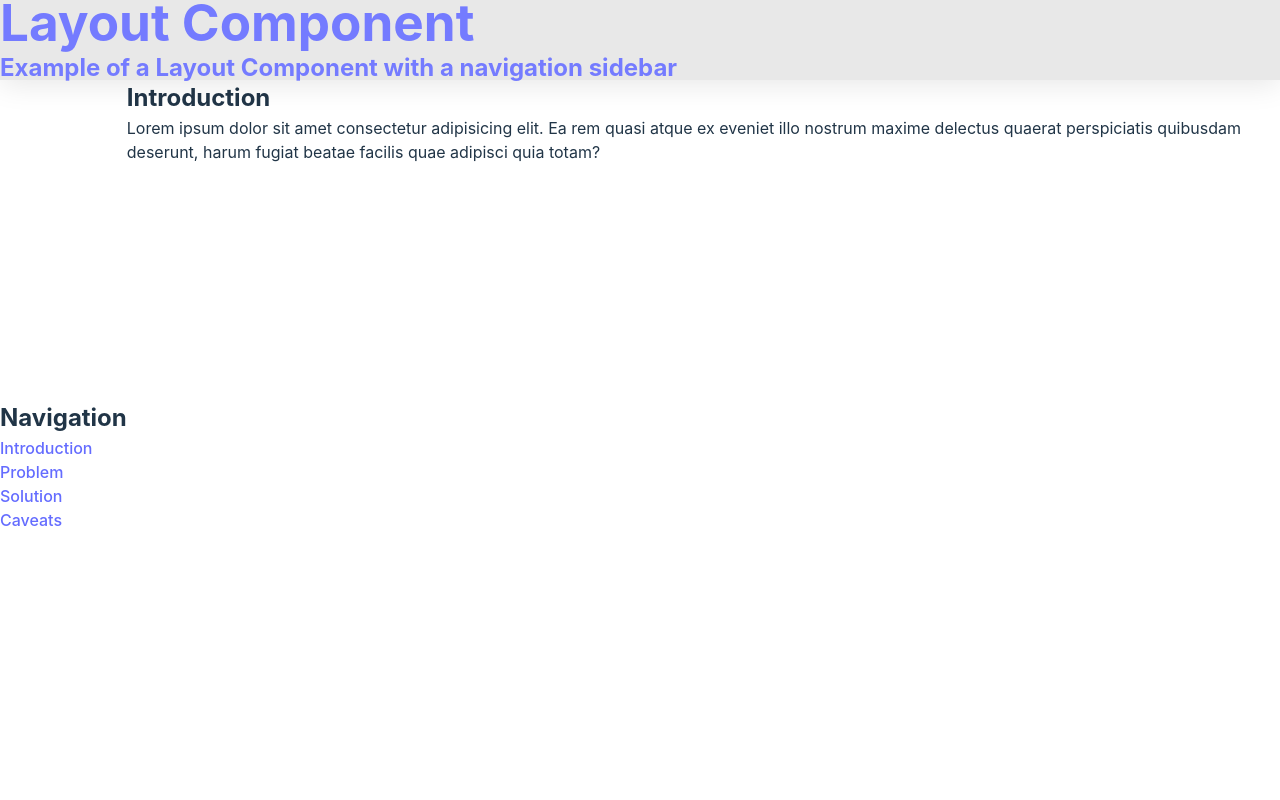
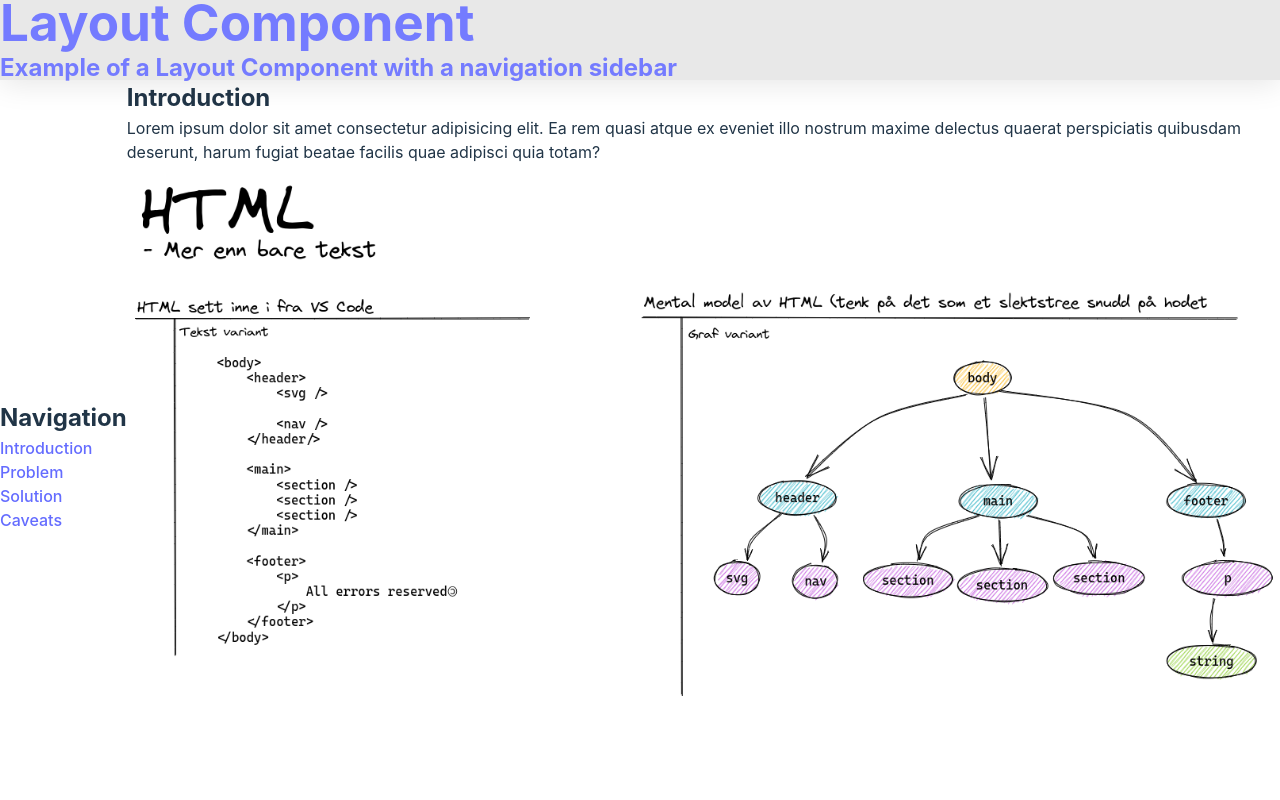
Before and after one commit to LarsGJobloop/react-layouts, a React (Vite) app: page / in a window 1280 px wide. Shown: the top 800 px of the page. Built offline with nearby package versions, Linux system fonts and the light colour scheme.

Commit message:
add example image element

```diff
--- a/src/App.tsx
+++ b/src/App.tsx
@@ -1,5 +1,7 @@
 import "./App.css";
 import Layout from "./layout/LayoutWithSideNavigation/LayoutWithSideNavigation";
+
+import htmlPerspectives from "./assets/html-perspectives.png";
 
 function App() {
   return (
@@ -26,6 +28,7 @@ function App() {
                 perspiciatis quibusdam deserunt, harum fugiat beatae facilis
                 quae adipisci quia totam?
               </p>
+              <img src={htmlPerspectives} alt="" />
             </Layout.Section>
 
             <Layout.Section heading="Problem" className="section">
--- a/src/styles/normalize.css
+++ b/src/styles/normalize.css
@@ -6,3 +6,7 @@
 li {
   list-style-type: none;
 }
+
+img {
+  width: 100%;
+}
```
Also changed, not shown: src/assets/html-perspectives.png (added).
